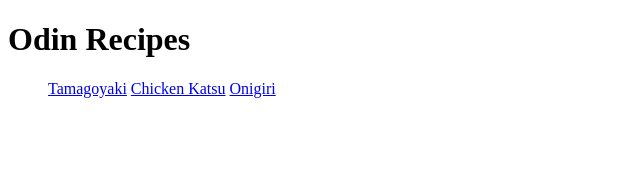
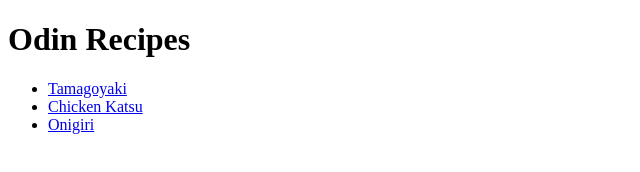
Before and after one commit to Everesh/odin-recipes, a plain HTML site: page index.html in a window 1280 px wide. Shown: the whole page, without its empty margins (0-640 px from the left). Drawn offline with Linux system fonts and the light colour scheme.

Commit message:
Fix ul list on index page

```diff
--- a/index.html
+++ b/index.html
@@ -8,9 +8,9 @@
 <body>
     <h1>Odin Recipes</h1>
     <ul>
-        <a href="./recipes/tamagoyaki.html">Tamagoyaki</a>
-        <a href="./recipes/chicken_katsu.html">Chicken Katsu</a>
-        <a href="./recipes/onigiri.html">Onigiri</a>
+        <li><a href="./recipes/tamagoyaki.html">Tamagoyaki</a></li>
+        <li><a href="./recipes/chicken_katsu.html">Chicken Katsu</a></li>
+        <li><a href="./recipes/onigiri.html">Onigiri</a></li>
     </ul>
 </body>
 </html>
```
